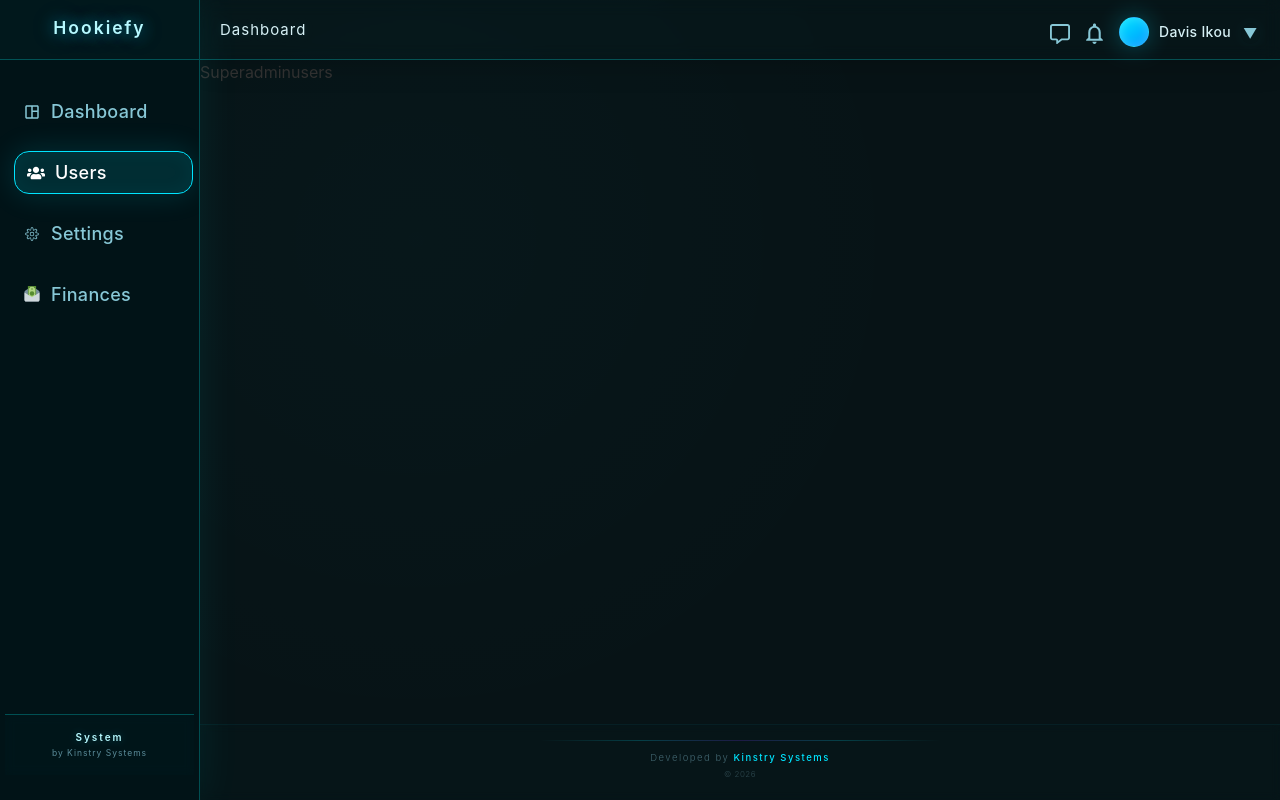
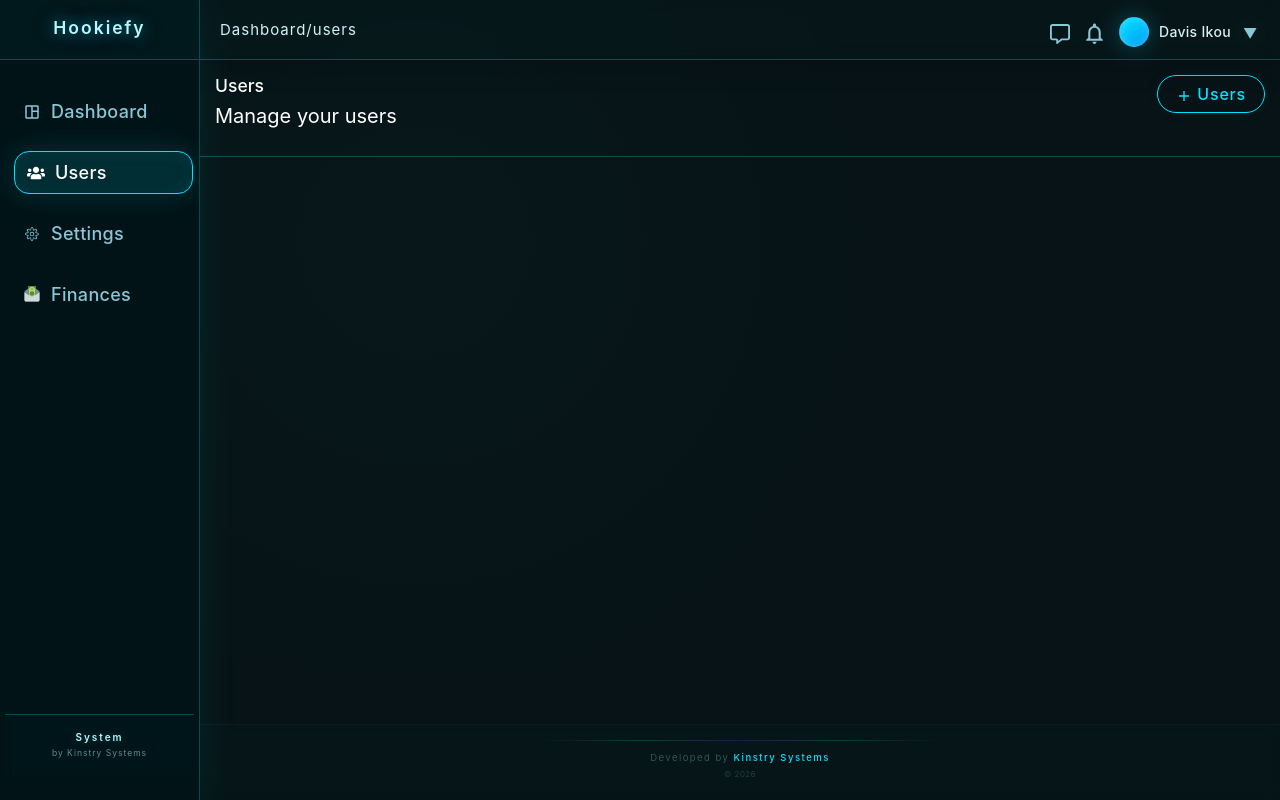
Before and after one commit to Davis-don/hookiefy, a React (Vite) app in the folder client/: page / in a window 1280 px wide. Both pictures are taken after a click on the element "Users". Built offline with nearby package versions, Linux system fonts and the light colour scheme.

Commit message:
added users header

```diff
--- a/client/src/pages/superadmin/Superadmin.tsx
+++ b/client/src/pages/superadmin/Superadmin.tsx
@@ -45,7 +45,7 @@ function Superadmin() {
       >
         <div className="sidebar-header-container-dashboard">
           <div className="brandname-container">
-            <h3>Hookiefy</h3>
+            <h3 style={{cursor:"pointer"}} onClick={()=>{isdashmount(true);isusersmount(false);isSettings(false);isFinances(false);ismounted(!mount)}}>Hookiefy</h3>
           </div>
 
           <div
@@ -88,7 +88,10 @@ function Superadmin() {
               <IoMdMenu className='fs-1' />
             </h3>
 
-            <h3>Dashboard</h3>
+            {dash && <h3 style={{cursor:"pointer"}}>Dashboard</h3>}
+            {users && <h3 style={{cursor:"pointer"}}><span onClick={()=>{isdashmount(true);isusersmount(false);isSettings(false);isFinances(false);ismounted(!mount)}}>Dashboard/</span>users</h3>}
+            {settings && <h3 style={{cursor:"pointer"}}><span onClick={()=>{isdashmount(true);isusersmount(false);isSettings(false);isFinances(false);ismounted(!mount)}}>Dashboard/</span>settings</h3>}
+            {finances && <h3 style={{cursor:"pointer"}}><span onClick={()=>{isdashmount(true);isusersmount(false);isSettings(false);isFinances(false);ismounted(!mount)}}>Dashboard/</span>finances</h3>}
           </div>
 
           <div className="right-side-header-body-container">
--- a/client/src/pages/superadmin/Superadminusers.tsx
+++ b/client/src/pages/superadmin/Superadminusers.tsx
@@ -1,8 +1,21 @@
 import './superadminusers.css'
-
+import { IoMdAdd } from "react-icons/io";
 function Superadminusers() {
   return (
-    <div>Superadminusers</div>
+    <div className="overall-super-admin-users-container">
+    <div className="header-section-user-super-admin">
+      <div className="left-side-header-superadmin">
+        <h3>Users</h3>
+      <p>Manage your users</p>
+      </div>
+      <div className="right-side-header-super-admin-user">
+        <button><IoMdAdd/> Users</button>
+      </div>
+    </div>
+    <div className="users-body-section-container">
+
+    </div>
+    </div>
   )
 }
 
--- a/client/src/pages/superadmin/superadminusers.css
+++ b/client/src/pages/superadmin/superadminusers.css
@@ -0,0 +1,20 @@
+.overall-super-admin-users-container{
+
+}
+.header-section-user-super-admin{
+display: flex;
+flex-direction: row;
+justify-content: space-between;
+padding: 1.5rem;
+border-bottom: 1px solid var(--border-color);
+}
+.left-side-header-superadmin{
+color: white;
+font-size: 2rem;
+}
+.right-side-header-super-admin-user{
+
+}
+.users-body-section-container{
+
+}
```
